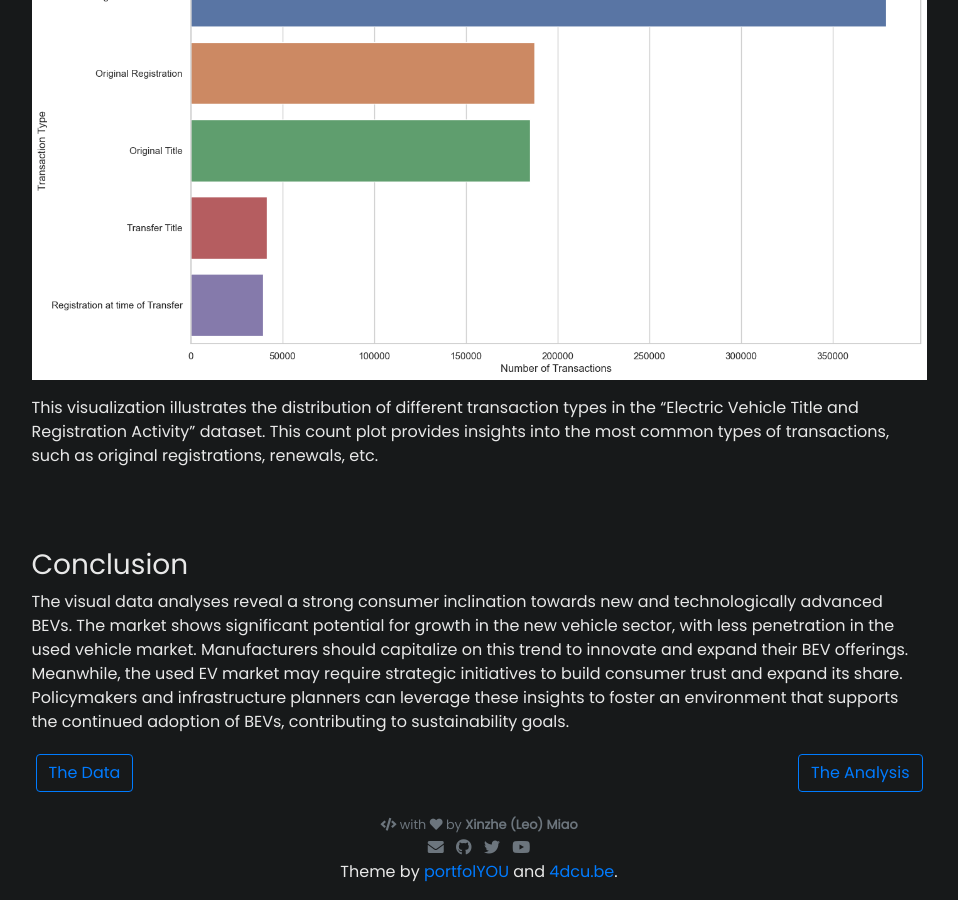
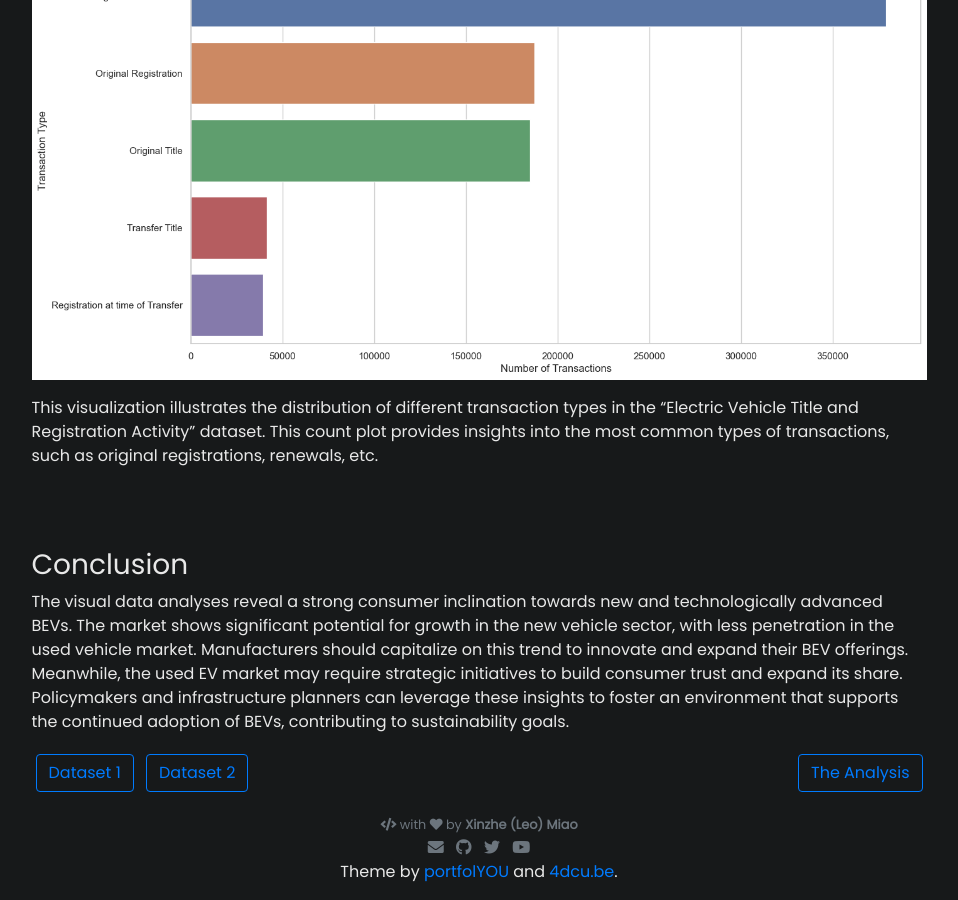
Before and after one commit to XinzheMiao/XinzheMiao.github.io, a Jekyll site: the page built from _projects/4_FinalProject.md, in a window 1280 px wide and 900 px high, scrolled down 11682 px. Shown: the whole window, without its empty margins (161-1119 px from the left). Built offline with Jekyll 4.4.1, drawn with Linux system fonts in a browser that asks for light colours; nearby versions of some CDN libraries.

Commit message:
Updated Final Project.

```diff
--- a/_projects/4_FinalProject.md
+++ b/_projects/4_FinalProject.md
@@ -191,9 +191,10 @@
 <!-- these are written in a combo of html and liquid -->
 
 <div class="left">
-{% include elements/button.html link="https://github.com/vega/vega/blob/main/docs/data/cars.json" text="The Data" %}
+{% include elements/button.html link="https://github.com/XinzheMiao/XinzheMiao.github.io/blob/main/_data/Electric_Vehicle_Population_Data.csv" text="Dataset 1" %}
+{% include elements/button.html link="https://github.com/XinzheMiao/XinzheMiao.github.io/blob/main/_data/Electric_Vehicle_Title_and_Registration_Activity.zip" text="Dataset 2" %}
 </div>
 
 <div class="right">
-{% include elements/button.html link="https://github.com/jnaiman/online_cv_public/blob/main/python_notebooks/test_generate_plots.ipynb" text="The Analysis" %}
+{% include elements/button.html link="https://github.com/XinzheMiao/XinzheMiao.github.io/blob/main/python_notebooks/Final%20Project%20Part3.ipynb" text="The Analysis" %}
 </div>
```
Also changed, not shown: 2 other files.
